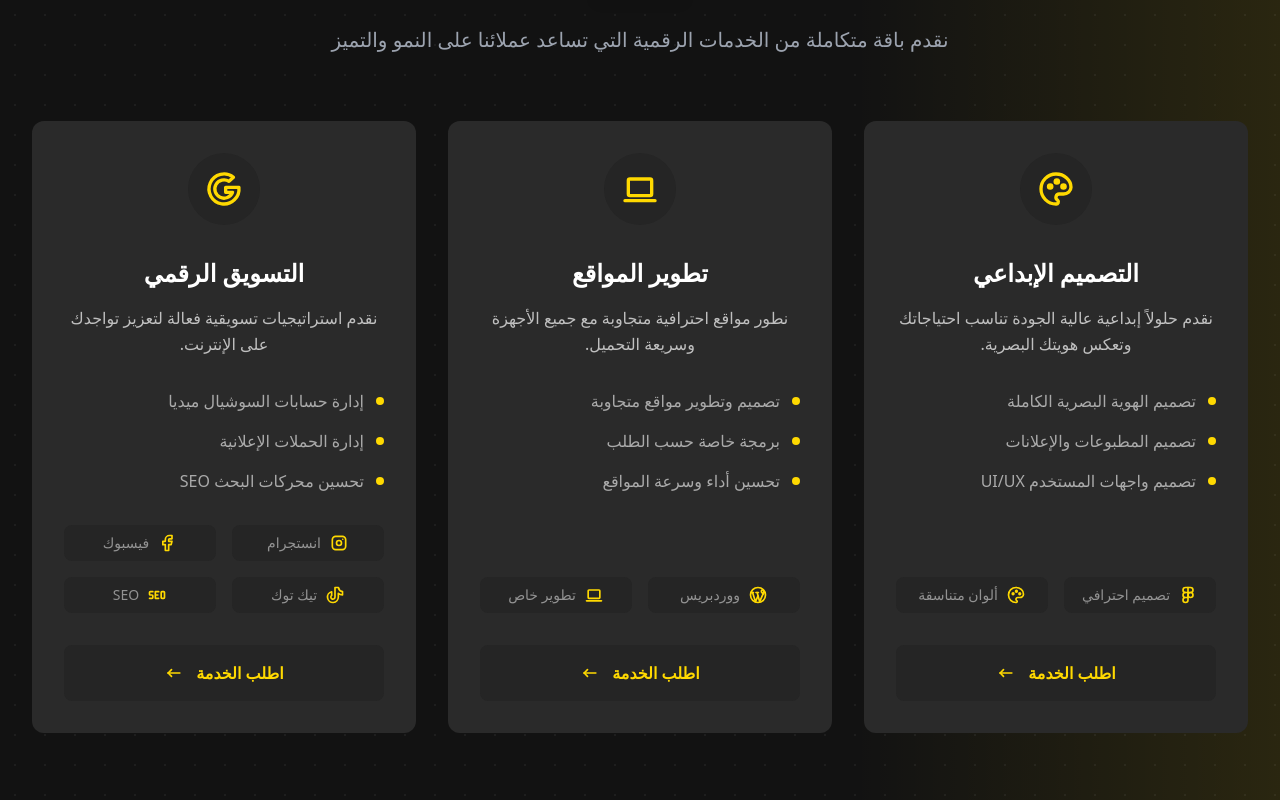
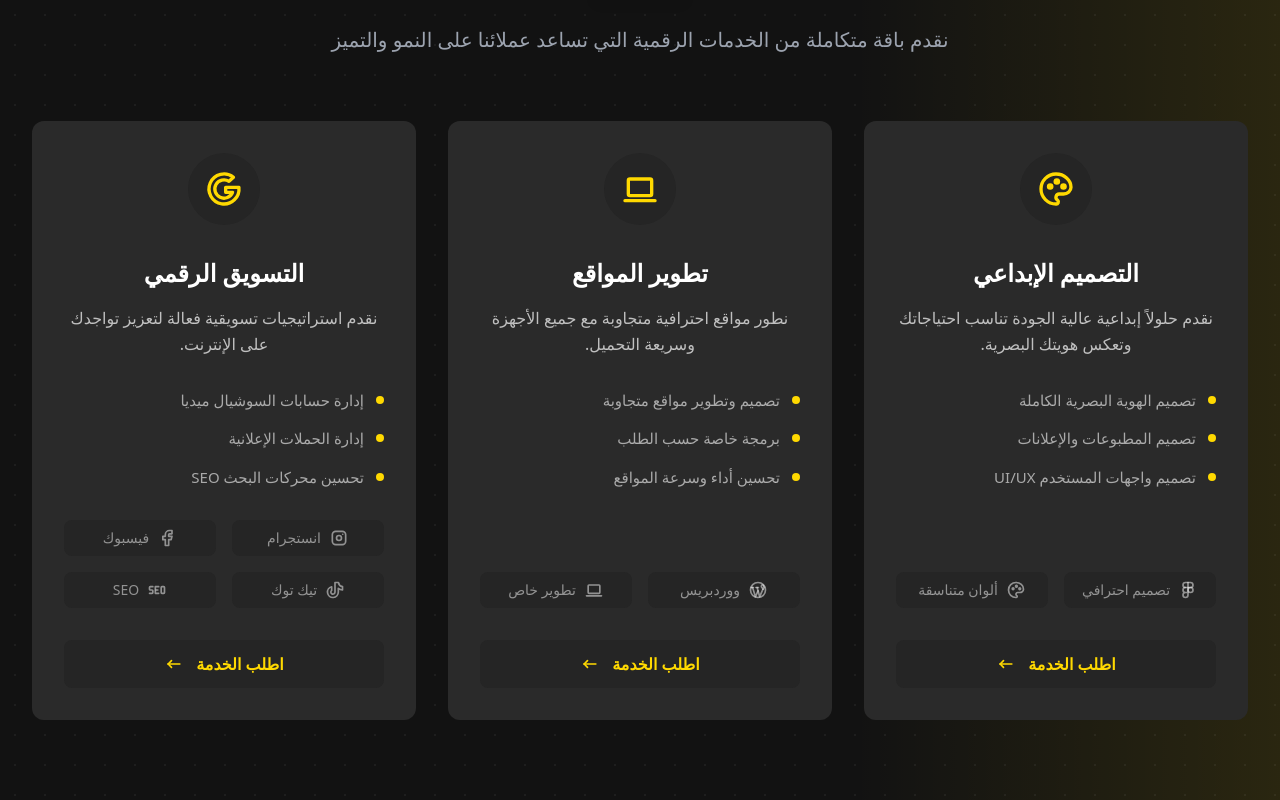
Before and after one commit to topmastery/top-mastery, a Next.js app: page / in a window 1280 px wide. Shown: the part 2060-2860 px from the top of the page. Built offline with nearby package versions, Linux system fonts and the light colour scheme.

Commit message:
Fix middleware routing

```diff
--- a/app/components/Services.tsx
+++ b/app/components/Services.tsx
@@ -40,13 +40,13 @@ const ServiceCard = memo(({
       whileInView={{ opacity: 1, y: 0 }}
       viewport={{ once: true }}
       transition={{ duration: 0.5, delay: index * 0.1 }}
-      className={`group bg-dark-light p-8 rounded-xl hover:bg-gradient-to-br ${service.gradient} transition-all duration-500 relative overflow-hidden flex flex-col min-h-[500px]`}
+      className={`group bg-dark-light p-8 rounded-xl hover:bg-gradient-to-br ${service.gradient} transition-all duration-500 relative overflow-hidden h-full flex flex-col`}
     >
       <div className="absolute inset-0 bg-gradient-to-t from-dark/20 to-transparent opacity-0 group-hover:opacity-100 transition-opacity duration-500" />
 
       <div className="relative z-10 flex-1 flex flex-col">
         <div className="flex justify-center mb-8">
-          <div className="text-primary inline-block transform group-hover:scale-110 transition-transform duration-300 p-4 rounded-full bg-dark/20">
+          <div className="text-primary inline-block transform group-hover:scale-110 transition-transform duration-300 p-4 rounded-full bg-dark/20 group-hover:bg-dark/40">
             {service.icon}
           </div>
         </div>
@@ -63,7 +63,7 @@ const ServiceCard = memo(({
           {service.features.map((feature, idx) => (
             <li key={idx} className="flex items-center text-light/60 group-hover:text-light/80 transition-colors duration-300 gap-3">
               <span className="w-2 h-2 bg-primary rounded-full flex-shrink-0" />
-              <span className="flex-1">{feature}</span>
+              <span className="text-[15px]">{feature}</span>
             </li>
           ))}
         </ul>
@@ -72,7 +72,7 @@ const ServiceCard = memo(({
           <div className="grid grid-cols-2 gap-4 mb-8">
             {service.subFeatures.map((subFeature, idx) => (
               <div key={idx} className="flex items-center justify-center gap-2 text-light/50 group-hover:text-light/70 transition-colors duration-300 bg-dark/20 p-2 rounded-lg">
-                <span className="text-primary">{subFeature.icon}</span>
+                {subFeature.icon}
                 <span className="text-sm">{subFeature.text}</span>
               </div>
             ))}
@@ -81,7 +81,7 @@ const ServiceCard = memo(({
 
         <button
           onClick={() => onServiceRequest(service.title)}
-          className="flex items-center justify-center gap-3 text-primary hover:gap-4 transition-all duration-300 font-semibold group/btn bg-dark/20 p-4 rounded-lg hover:bg-dark/30 w-full"
+          className="flex items-center justify-center gap-3 text-primary hover:gap-4 transition-all duration-300 font-semibold group/btn w-full bg-dark/20 p-3 rounded-lg hover:bg-dark/40"
         >
           <span>{service.action}</span>
           <IconArrowNarrowLeft
```
